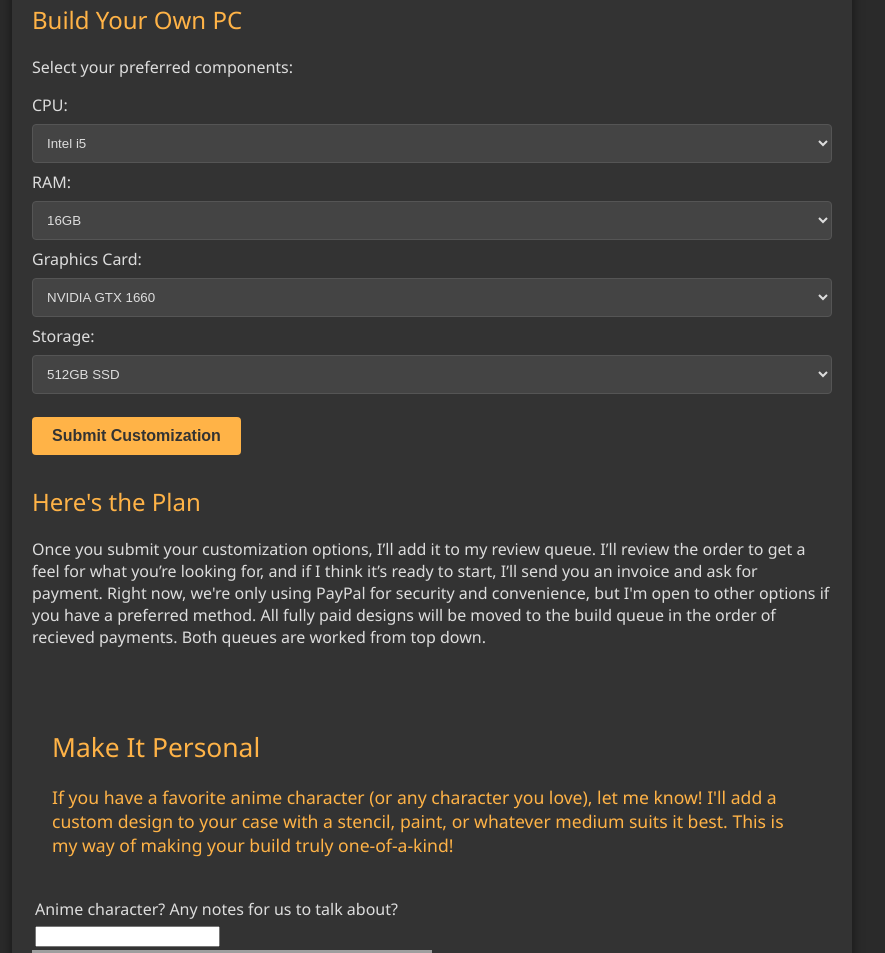
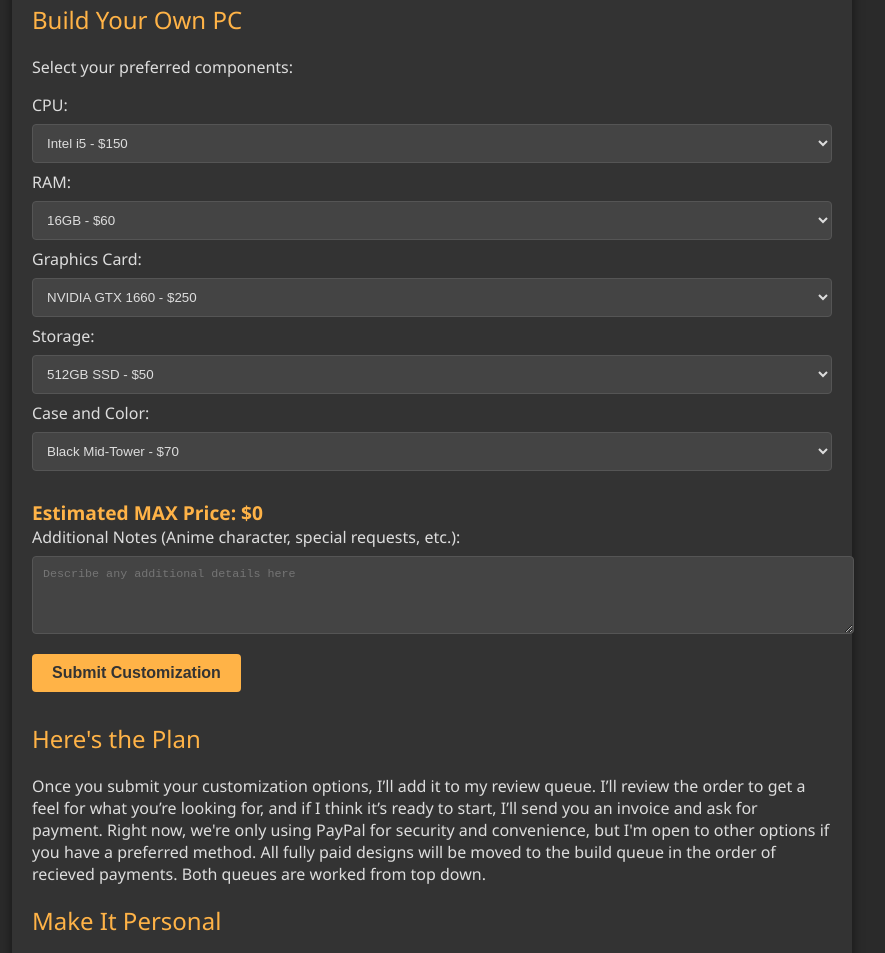
Before and after one commit to austinwmille/randompythonscripts, a plain HTML site: page python/custom pcs draft.html in a window 1280 px wide. Shown: the part 1131-2084 px from the top of the page, without its empty margins (208-1093 px from the left). Drawn offline with Linux system fonts and the light colour scheme; grey boxes are pictures that could not be loaded.

Commit message:
solid draft for custompcsite

```diff
--- a/python/custom pcs draft.html
+++ b/python/custom pcs draft.html
@@ -134,12 +134,23 @@
         .contact-info a:hover {
             text-decoration: underline;
         }
+        textarea {
+            width: 100%;
+            padding: 10px;
+            border-radius: 4px;
+            border: 1px solid #555;
+            background-color: #444;
+            color: #ddd;
+            margin-top: 8px;
+            font-size: 0.9em;
+            resize: vertical; /* Allows user to expand if needed */
+        }
     </style>
 </head>
 <body>
     <header>
         <h1>Custom PC Builds</h1>
-        <p>High-performance PCs tailored to your needs</p>
+        <p>High-performance, personally hand-built PCs; cheaper than a corporation or resaler.</p>
     </header>
 
     <div class="container">
@@ -175,49 +186,88 @@
         <section class="customization">
             <h2>Build Your Own PC</h2>
             <p>Select your preferred components:</p>
-            <form action="mailto:hitmeup@austinmiller.net" method="post" enctype="text/plain">
+            <form action="mailto:hitmeup@austinmiller.net" method="post" enctype="text/plain" oninput="updatePrice()">
+
+                <!-- CPU Dropdown -->
                 <label for="cpu">CPU:</label>
                 <select id="cpu" name="cpu">
-                    <option value="Intel i5">Intel i5</option>
-                    <option value="Intel i7">Intel i7</option>
-                    <option value="AMD Ryzen 5">AMD Ryzen 5</option>
-                    <option value="AMD Ryzen 7">AMD Ryzen 7</option>
-                    <option value="AMD Ryzen 9">AMD Ryzen 9</option>
+                    <option value="Intel i5" data-price="150">Intel i5 - $150</option>
+                    <option value="Intel i7" data-price="250">Intel i7 - $250</option>
+                    <option value="AMD Ryzen 5" data-price="180">AMD Ryzen 5 - $180</option>
+                    <option value="AMD Ryzen 7" data-price="280">AMD Ryzen 7 - $280</option>
+                    <option value="AMD Ryzen 9" data-price="400">AMD Ryzen 9 - $400</option>
                 </select>
 
+                <!-- RAM Dropdown -->
                 <label for="ram">RAM:</label>
                 <select id="ram" name="ram">
-                    <option value="16GB">16GB</option>
-                    <option value="32GB">32GB</option>
-                    <option value="64GB">64GB</option>
+                    <option value="16GB" data-price="60">16GB - $60</option>
+                    <option value="32GB" data-price="120">32GB - $120</option>
+                    <option value="64GB" data-price="200">64GB - $200</option>
                 </select>
 
+                <!-- Graphics Card Dropdown -->
                 <label for="gpu">Graphics Card:</label>
                 <select id="gpu" name="gpu">
-                    <option value="NVIDIA GTX 1660">NVIDIA GTX 1660</option>
-                    <option value="NVIDIA RTX 3060">NVIDIA RTX 3060</option>
-                    <option value="NVIDIA RTX 3080">NVIDIA RTX 3080</option>
+                    <option value="NVIDIA GTX 1660" data-price="250">NVIDIA GTX 1660 - $250</option>
+                    <option value="NVIDIA RTX 3060" data-price="350">NVIDIA RTX 3060 - $350</option>
+                    <option value="NVIDIA RTX 3080" data-price="700">NVIDIA RTX 3080 - $700</option>
                 </select>
 
+                <!-- Storage Dropdown -->
                 <label for="storage">Storage:</label>
                 <select id="storage" name="storage">
-                    <option value="512GB SSD">512GB SSD</option>
-                    <option value="1TB SSD">1TB SSD</option>
-                    <option value="2TB SSD">2TB SSD</option>
+                    <option value="512GB SSD" data-price="50">512GB SSD - $50</option>
+                    <option value="1TB SSD" data-price="100">1TB SSD - $100</option>
+                    <option value="2TB SSD" data-price="180">2TB SSD - $180</option>
                 </select>
+
+                <!-- Case Dropdown -->
+                <label for="case">Case and Color:</label>
+                <select id="case" name="case">
+                    <option value="Black Mid-Tower" data-price="70">Black Mid-Tower - $70</option>
+                    <option value="White Mid-Tower" data-price="80">White Mid-Tower - $80</option>
+                    <option value="RGB Glass Case" data-price="120">RGB Glass Case - $120</option>
+                    <option value="Minimalistic Black" data-price="90">Minimalistic Black - $90</option>
+                    <option value="Sleek Silver" data-price="100">Sleek Silver - $100</option>
+                </select>
+
+                <!-- Estimated Price Display -->
+                <div style="margin-top: 20px; font-weight: bold; font-size: 1.2em; color: #ffb347;">
+                    Estimated MAX Price: $<span id="estimatedPrice">0</span>
+                </div>
+
+                <!-- Notes Textarea -->
+                <label for="notes">Additional Notes (Anime character, special requests, etc.):</label>
+                <textarea id="notes" name="notes" rows="4" placeholder="Describe any additional details here"></textarea>
 
                 <button type="submit" class="submit-button">Submit Customization</button>
             </form>
         </section>
 
+        <script>
+            function updatePrice() {
+                let total = 0;
+                const components = document.querySelectorAll('select');
+                components.forEach(component => {
+                    const price = parseFloat(component.selectedOptions[0].getAttribute('data-price'));
+                    if (!isNaN(price)) {
+                        total += price;
+                    }
+                });
+                document.getElementById('estimatedPrice').textContent = total.toFixed(2);
+            }
+        </script>
+
+
         <!-- Payment and Queue Information Section -->
         <section class="payment-info">
             <h2>Here's the Plan</h2>
             <p>Once you submit your customization options, I’ll add it to my review queue. I’ll review the order to get a feel for what you’re looking for, and if I think it’s ready to start, I’ll send you an invoice and ask for payment. Right now, we're only using PayPal for security and convenience, but I'm open to other options if you have a preferred method. All fully paid designs will be moved to the build queue in the order of recieved payments. Both queues are worked from top down.</p>
-            <div class="personal-touch">
+
                 <h2>Make It Personal</h2>
                 <p>If you have a favorite anime character (or any character you love), let me know! I'll add a custom design to your case with a stencil, paint, or whatever medium suits it best. This is my way of making your build truly one-of-a-kind!</p>
-            </div>
+                <p></p>
             <!-- Insert your PayPal button code here -->
             <form action="https://www.paypal.com/cgi-bin/webscr" method="post" target="_top">
                 <input type="hidden" name="cmd" value="_s-xclick" />
```
Also changed, not shown: python/paypalbutton.webp (added).
